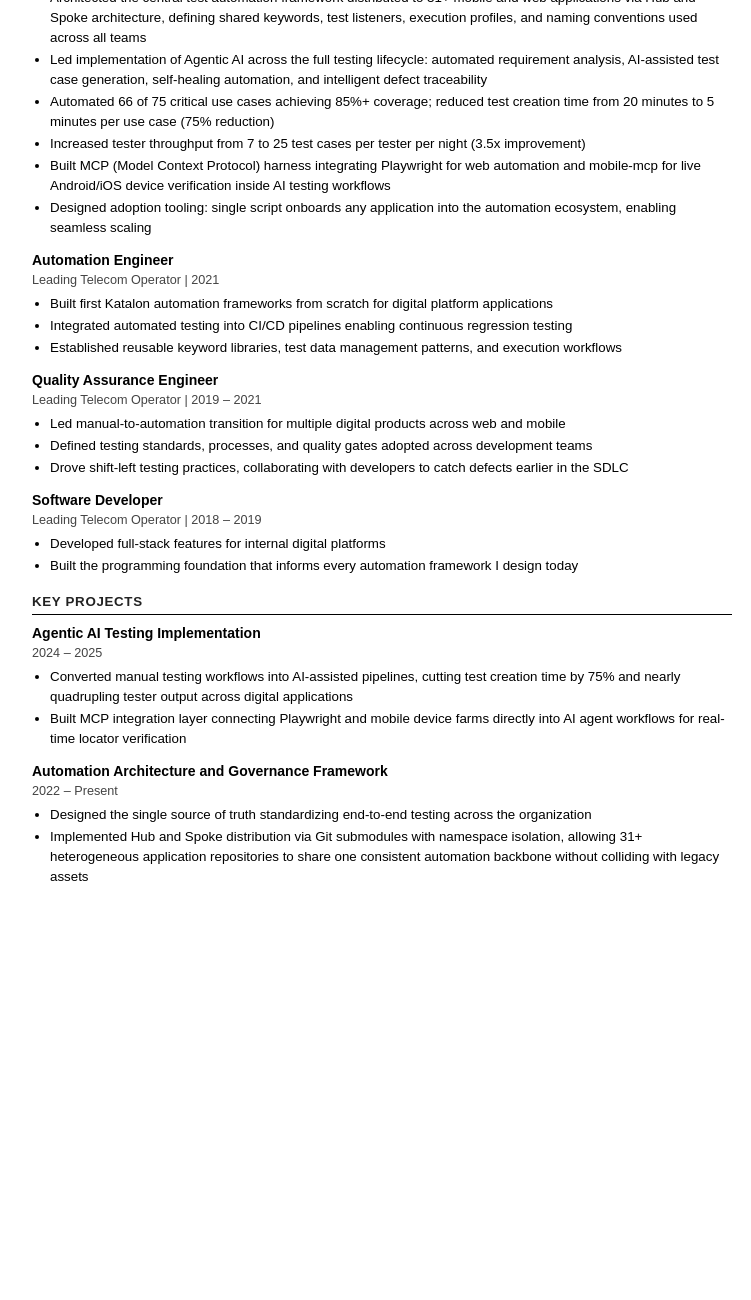
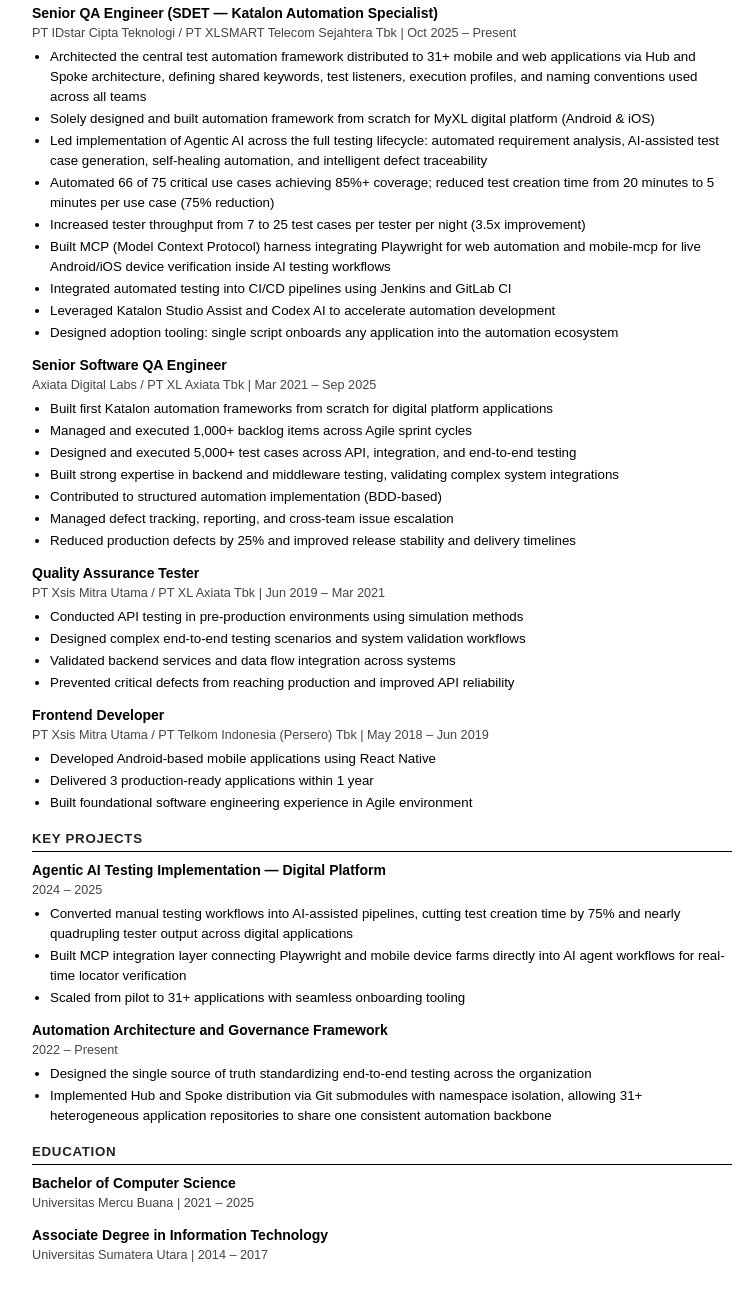
Before and after one commit to fjrshr/qa-portfolio, a plain HTML site: page resume.html in a window 1280 px wide. Shown: the part 616-1916 px from the top of the page, without its empty margins (258-1009 px from the left). Before the commit the page ends 1555 px from the top, so only its background shows below. Drawn offline with Linux system fonts and the light colour scheme.

Commit message:
Resume with real company names + Education section. Portfolio: Open to work badge, standalone Download Resume button

```diff
--- a/resume.html
+++ b/resume.html
@@ -3,7 +3,7 @@
 <head>
 <meta charset="UTF-8">
 <meta name="viewport" content="width=device-width,initial-scale=1">
-<title>Fajri Ashari — Resume</title>
+<title>Fajri Sukma Ashari — Resume</title>
 <style>
   *{box-sizing:border-box;margin:0;padding:0}
   body{
@@ -15,11 +15,9 @@
     body{padding:0;max-width:none}
     @page{margin:.5in}
   }
-
   h1{font-size:22pt;font-weight:700;margin-bottom:2px}
-  .subtitle{font-size:11pt;color:#333;margin-bottom:8px}
+  .subtitle{font-size:11pt;color:#333;margin-bottom:4px}
   .contact{font-size:9.5pt;color:#333;margin-bottom:14px;line-height:1.6}
-
   section{margin-bottom:16px}
   h2{
     font-size:10pt;font-weight:700;text-transform:uppercase;
@@ -28,41 +26,38 @@
   }
   h3{font-size:10.5pt;font-weight:700}
   .job-meta{font-size:9.5pt;color:#444;margin-bottom:4px}
-
   p,li{font-size:10pt;line-height:1.5}
   ul{padding-left:18px;margin-bottom:6px}
   li{margin-bottom:2px}
-
   .job{margin-bottom:12px}
   .job:last-child{margin-bottom:0}
-
-  /* skills as comma-separated also fine for ATS, but chips better */
   .skills-text{font-size:10pt;line-height:1.6}
 </style>
 </head>
 <body>
 
-<h1>Fajri Ashari</h1>
-<div class="subtitle">Senior QA Automation Engineer</div>
+<h1>Fajri Sukma Ashari</h1>
+<div class="subtitle">Senior QA Automation Engineer (SDET) | Katalon Automation Specialist | AI-Driven Testing</div>
 <div class="contact">
-  linkedin.com/in/fajri-sukma-ashari &nbsp;|&nbsp; Katalon Certified &nbsp;|&nbsp; Agentic AI Workshop Graduate
+  linkedin.com/in/fajri-sukma-ashari &nbsp;|&nbsp; fajriashr@gmail.com &nbsp;|&nbsp; Jakarta, Indonesia &nbsp;|&nbsp; Katalon Expert Certified &nbsp;|&nbsp; Agentic AI Graduate
 </div>
 
 <section>
   <h2>Professional Summary</h2>
   <p>
-    Senior QA Automation Engineer with 8+ years in technology and 7+ years in quality assurance. Architected and govern the test automation framework powering 31+ mobile and web applications, ensuring consistent quality standards across an entire digital ecosystem. Katalon Certified professional specializing in Agentic AI-driven testing, scalable framework design, and CI/CD-integrated automation. Dev foundation (2018), QA since 2019, automation engineering since 2021. Achieved 85%+ automation coverage across critical user journeys, reduced test creation time by 75% (from 20 minutes to 5 minutes per use case), and increased tester throughput by 3.5x (from 7 to 25 test cases per tester per night).
+    Software Development Engineer in Test (SDET) with 8+ years in technology and 7+ years in quality assurance. Architected and govern the test automation framework powering 31+ mobile and web applications, ensuring consistent quality standards across an entire telecom digital ecosystem. Katalon Certified professional specializing in Agentic AI-driven testing, scalable framework design, and CI/CD-integrated automation. Dev foundation (2018), QA since 2019, automation engineering since 2021. Achieved 85%+ automation coverage across critical user journeys, reduced test creation time by 75% (from 20 minutes to 5 minutes per use case), and increased tester throughput by 3.5x (from 7 to 25 test cases per tester per night).
   </p>
 </section>
 
 <section>
   <h2>Technical Skills</h2>
   <div class="skills-text">
-    <strong>Test Automation:</strong> Katalon Studio (Certified), Appium, Playwright, Selenium WebDriver, API Testing, Mobile Testing, Web Testing<br>
-    <strong>AI & Modern Testing:</strong> Agentic AI Testing, MCP (Model Context Protocol), Prompt Engineering, Self-Healing Automation, AI-Assisted Test Generation<br>
+    <strong>Test Automation:</strong> Katalon Studio (Expert Certified), Appium, Playwright, Selenium WebDriver, API Testing, Mobile Testing (Android & iOS), Web Testing<br>
+    <strong>AI & Modern Testing:</strong> Agentic AI Testing, Katalon Studio Assist, Codex AI, MCP (Model Context Protocol), Prompt Engineering, Self-Healing Automation<br>
     <strong>Programming:</strong> Java, Groovy, Python, TypeScript, React, Shell Scripting (Bash, PowerShell)<br>
-    <strong>Infrastructure:</strong> CI/CD Pipelines, Docker, Git (including Submodules), Framework Architecture, QA Governance<br>
-    <strong>Certifications:</strong> Katalon Certified Professional, Katalon Agentic AI Workshop Graduate
+    <strong>Infrastructure:</strong> Jenkins, GitLab CI, CI/CD Pipelines, Docker, Git (including Submodules), Framework Architecture, QA Governance<br>
+    <strong>Tools:</strong> Postman, Swagger, Insomnia, SQL<br>
+    <strong>Certifications:</strong> Katalon Expert Level Certification (2024), Agentic AI Workshop Certification (2026)
   </div>
 </section>
 
@@ -70,44 +65,53 @@
   <h2>Professional Experience</h2>
 
   <div class="job">
-    <h3>Senior QA Automation Engineer</h3>
-    <div class="job-meta">Digital Platform, Leading Telecom Operator | 2021 – Present</div>
+    <h3>Senior QA Engineer (SDET — Katalon Automation Specialist)</h3>
+    <div class="job-meta">PT IDstar Cipta Teknologi / PT XLSMART Telecom Sejahtera Tbk | Oct 2025 – Present</div>
     <ul>
       <li>Architected the central test automation framework distributed to 31+ mobile and web applications via Hub and Spoke architecture, defining shared keywords, test listeners, execution profiles, and naming conventions used across all teams</li>
+      <li>Solely designed and built automation framework from scratch for MyXL digital platform (Android & iOS)</li>
       <li>Led implementation of Agentic AI across the full testing lifecycle: automated requirement analysis, AI-assisted test case generation, self-healing automation, and intelligent defect traceability</li>
       <li>Automated 66 of 75 critical use cases achieving 85%+ coverage; reduced test creation time from 20 minutes to 5 minutes per use case (75% reduction)</li>
       <li>Increased tester throughput from 7 to 25 test cases per tester per night (3.5x improvement)</li>
       <li>Built MCP (Model Context Protocol) harness integrating Playwright for web automation and mobile-mcp for live Android/iOS device verification inside AI testing workflows</li>
-      <li>Designed adoption tooling: single script onboards any application into the automation ecosystem, enabling seamless scaling</li>
+      <li>Integrated automated testing into CI/CD pipelines using Jenkins and GitLab CI</li>
+      <li>Leveraged Katalon Studio Assist and Codex AI to accelerate automation development</li>
+      <li>Designed adoption tooling: single script onboards any application into the automation ecosystem</li>
     </ul>
   </div>
 
   <div class="job">
-    <h3>Automation Engineer</h3>
-    <div class="job-meta">Leading Telecom Operator | 2021</div>
+    <h3>Senior Software QA Engineer</h3>
+    <div class="job-meta">Axiata Digital Labs / PT XL Axiata Tbk | Mar 2021 – Sep 2025</div>
     <ul>
       <li>Built first Katalon automation frameworks from scratch for digital platform applications</li>
-      <li>Integrated automated testing into CI/CD pipelines enabling continuous regression testing</li>
-      <li>Established reusable keyword libraries, test data management patterns, and execution workflows</li>
+      <li>Managed and executed 1,000+ backlog items across Agile sprint cycles</li>
+      <li>Designed and executed 5,000+ test cases across API, integration, and end-to-end testing</li>
+      <li>Built strong expertise in backend and middleware testing, validating complex system integrations</li>
+      <li>Contributed to structured automation implementation (BDD-based)</li>
+      <li>Managed defect tracking, reporting, and cross-team issue escalation</li>
+      <li>Reduced production defects by 25% and improved release stability and delivery timelines</li>
     </ul>
   </div>
 
   <div class="job">
-    <h3>Quality Assurance Engineer</h3>
-    <div class="job-meta">Leading Telecom Operator | 2019 – 2021</div>
+    <h3>Quality Assurance Tester</h3>
+    <div class="job-meta">PT Xsis Mitra Utama / PT XL Axiata Tbk | Jun 2019 – Mar 2021</div>
     <ul>
-      <li>Led manual-to-automation transition for multiple digital products across web and mobile</li>
-      <li>Defined testing standards, processes, and quality gates adopted across development teams</li>
-      <li>Drove shift-left testing practices, collaborating with developers to catch defects earlier in the SDLC</li>
+      <li>Conducted API testing in pre-production environments using simulation methods</li>
+      <li>Designed complex end-to-end testing scenarios and system validation workflows</li>
+      <li>Validated backend services and data flow integration across systems</li>
+      <li>Prevented critical defects from reaching production and improved API reliability</li>
     </ul>
   </div>
 
   <div class="job">
-    <h3>Software Developer</h3>
-    <div class="job-meta">Leading Telecom Operator | 2018 – 2019</div>
+    <h3>Frontend Developer</h3>
+    <div class="job-meta">PT Xsis Mitra Utama / PT Telkom Indonesia (Persero) Tbk | May 2018 – Jun 2019</div>
     <ul>
-      <li>Developed full-stack features for internal digital platforms</li>
-      <li>Built the programming foundation that informs every automation framework I design today</li>
+      <li>Developed Android-based mobile applications using React Native</li>
+      <li>Delivered 3 production-ready applications within 1 year</li>
+      <li>Built foundational software engineering experience in Agile environment</li>
     </ul>
   </div>
 </section>
@@ -116,11 +120,12 @@
   <h2>Key Projects</h2>
 
   <div class="job">
-    <h3>Agentic AI Testing Implementation</h3>
+    <h3>Agentic AI Testing Implementation — Digital Platform</h3>
     <div class="job-meta">2024 – 2025</div>
     <ul>
       <li>Converted manual testing workflows into AI-assisted pipelines, cutting test creation time by 75% and nearly quadrupling tester output across digital applications</li>
       <li>Built MCP integration layer connecting Playwright and mobile device farms directly into AI agent workflows for real-time locator verification</li>
+      <li>Scaled from pilot to 31+ applications with seamless onboarding tooling</li>
     </ul>
   </div>
 
@@ -129,8 +134,20 @@
     <div class="job-meta">2022 – Present</div>
     <ul>
       <li>Designed the single source of truth standardizing end-to-end testing across the organization</li>
-      <li>Implemented Hub and Spoke distribution via Git submodules with namespace isolation, allowing 31+ heterogeneous application repositories to share one consistent automation backbone without colliding with legacy assets</li>
+      <li>Implemented Hub and Spoke distribution via Git submodules with namespace isolation, allowing 31+ heterogeneous application repositories to share one consistent automation backbone</li>
     </ul>
+  </div>
+</section>
+
+<section>
+  <h2>Education</h2>
+  <div class="job">
+    <h3>Bachelor of Computer Science</h3>
+    <div class="job-meta">Universitas Mercu Buana | 2021 – 2025</div>
+  </div>
+  <div class="job">
+    <h3>Associate Degree in Information Technology</h3>
+    <div class="job-meta">Universitas Sumatera Utara | 2014 – 2017</div>
   </div>
 </section>
 
```
Also changed, not shown: index.html (+13 -4 lines).
